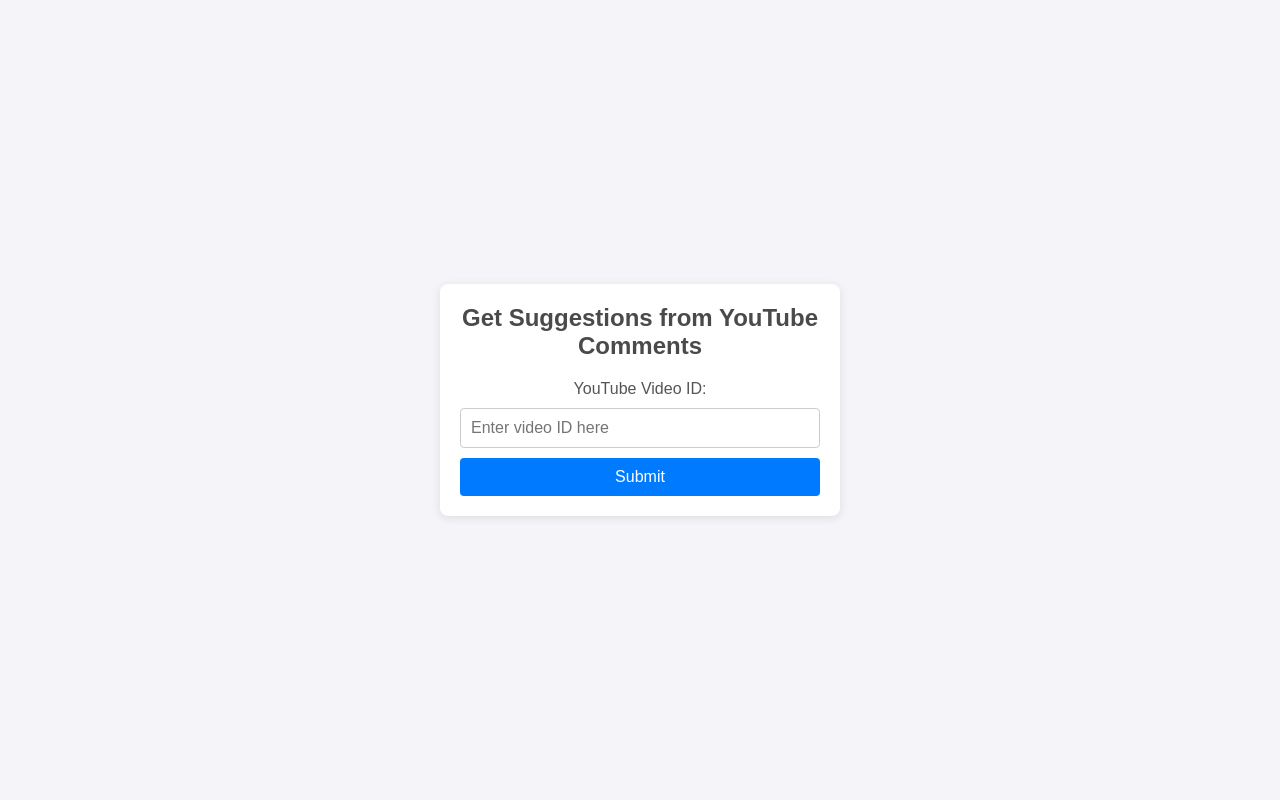
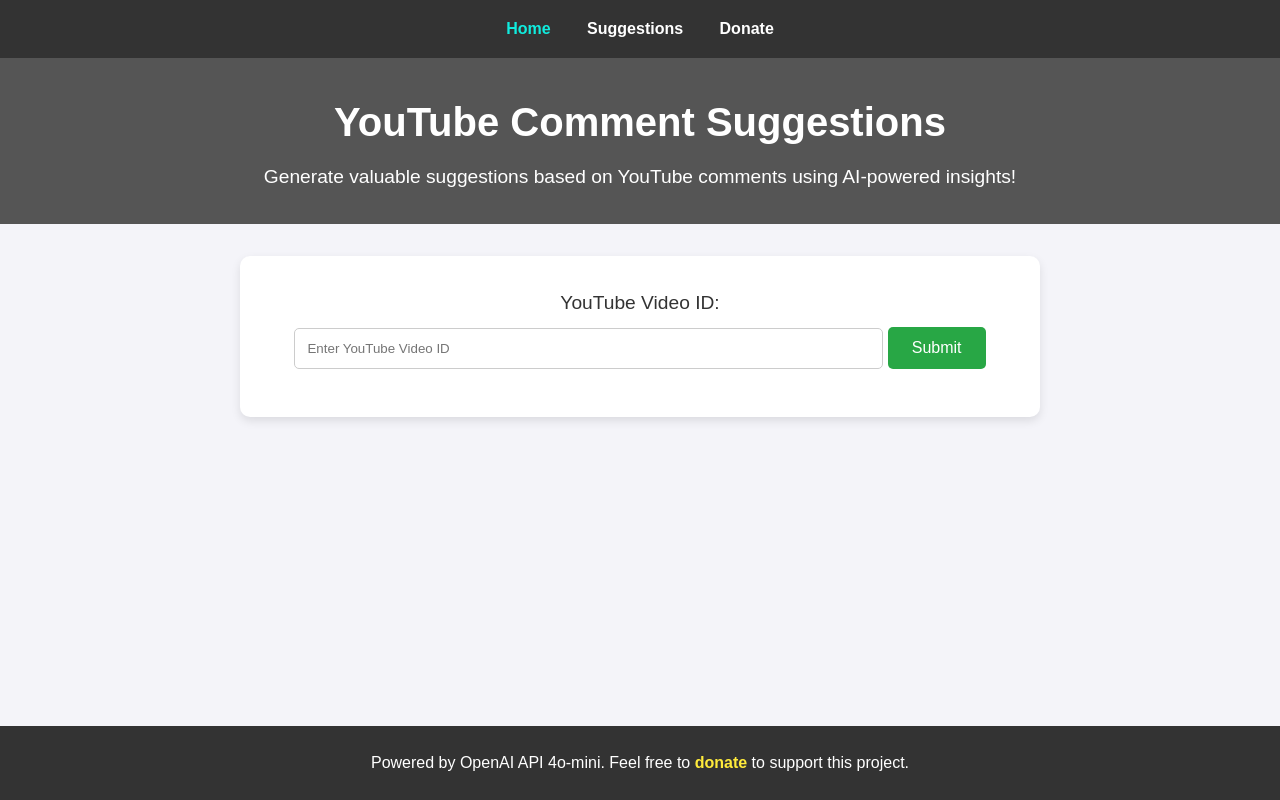
Before and after one commit to An4ikhun733r/Youtube_Comments_AI_Analytics, a Flask app: page / in a window 1280 px wide. Run offline with Flask 3, Linux system fonts and the light colour scheme.

Commit message:
improved ui

```diff
--- a/app.py
+++ b/app.py
@@ -3,6 +3,7 @@
 from flask import Flask, render_template, request
 import requests
 from dotenv import load_dotenv
+import markdown
 
 # Load environment variables from the .env file
 dotenv_path = os.path.join(os.path.dirname(__file__), 'keys.env')
@@ -27,10 +28,23 @@
 
     if dag_run_id:
         # Poll for the suggestions after triggering the DAG
-        suggestions = poll_for_suggestions(dag_run_id)
-        return render_template('suggestions.html', video_id=video_id, suggestions=suggestions)
+        raw_suggestions = poll_for_suggestions(dag_run_id)
+
+        # Convert Markdown to HTML
+        suggestions_html = markdown.markdown(raw_suggestions)
+
+        return render_template('suggestions.html', video_id=video_id, suggestions=suggestions_html)
     else:
         return render_template('error.html', message="Failed to trigger DAG.")
+
+
+@app.route('/donate')
+def donate():
+    return render_template('donate.html')
+
+@app.route('/suggestions')
+def suggestions():
+    return render_template('suggestions_info.html')
 
 def trigger_dag(video_id):
     url = f"{AIRFLOW_URL}/api/v1/dags/fetch_and_store_comments_from_video/dagRuns"
--- a/static/styles.css
+++ b/static/styles.css
@@ -1,91 +1,239 @@
+/* Global Styles */
 * {
-  box-sizing: border-box;
   margin: 0;
   padding: 0;
+  box-sizing: border-box;
   font-family: "Arial", sans-serif;
 }
 
 body {
   background-color: #f4f4f9;
   color: #333;
+  line-height: 1.6;
   display: flex;
-  justify-content: center;
-  align-items: center;
-  height: 100vh;
+  flex-direction: column;
+  min-height: 100vh;
 }
 
-.container {
-  background-color: #ffffff;
-  border-radius: 8px;
-  box-shadow: 0 2px 10px rgba(0, 0, 0, 0.1);
-  padding: 20px;
-  max-width: 400px;
-  width: 100%;
+nav {
+  background-color: #333;
+  padding: 1rem;
   text-align: center;
 }
 
-h1 {
-  margin-bottom: 20px;
-  font-size: 24px;
-  color: #4a4a4a;
+nav ul {
+  list-style: none;
 }
 
-.video-id-form {
-  display: flex;
-  flex-direction: column;
-  gap: 10px;
+nav ul li {
+  display: inline;
+  margin: 0 1rem;
 }
 
-label {
-  font-size: 16px;
-  color: #555;
+nav ul li a {
+  color: white;
+  text-decoration: none;
+  font-weight: bold;
 }
 
-input[type="text"] {
-  padding: 10px;
-  border: 1px solid #ccc;
-  border-radius: 4px;
-  font-size: 16px;
-  width: 100%;
+nav ul li a:hover {
+  text-decoration: underline;
 }
 
-input[type="text"]:focus {
+nav li a:hover,
+nav li a.active {
+  color: #10ecde;
+}
+
+/* Header */
+header {
+  background-color: #555;
+  color: white;
+  padding: 2rem 1rem;
+  text-align: center;
+  margin-bottom: 2rem;
+}
+
+header h1 {
+  font-size: 2.5rem;
+  margin-bottom: 0.5rem;
+}
+
+header p {
+  font-size: 1.2rem;
+}
+
+/* Content */
+.content {
+  flex: 1;
+  width: 80%;
+  max-width: 800px;
+  margin: 0 auto 2rem;
+}
+
+.form-box,
+.donate-options {
+  background-color: #fff;
+  padding: 2rem;
+  box-shadow: 0px 4px 10px rgba(0, 0, 0, 0.1);
+  border-radius: 10px;
+  text-align: center;
+}
+
+.form-box label {
+  font-size: 1.2rem;
+  margin-bottom: 0.5rem;
+  display: block;
+}
+
+.form-box input {
+  width: 80%;
+  padding: 0.75rem;
+  margin-bottom: 1rem;
+  border-radius: 5px;
+  border: 1px solid #ccc;
+}
+
+.form-box input:focus {
   border-color: #007bff;
   outline: none;
 }
 
-button {
-  padding: 10px;
-  background-color: #007bff;
-  color: #fff;
+.form-box button {
+  background-color: #28a745;
+  color: white;
+  padding: 0.75rem 1.5rem;
   border: none;
-  border-radius: 4px;
-  font-size: 16px;
+  border-radius: 5px;
   cursor: pointer;
+  font-size: 1rem;
 }
 
-button:hover {
+.form-box button:hover {
+  background-color: #218838;
+}
+
+/* Suggestions */
+.suggestions-header {
+  text-align: center;
+}
+
+.suggestions-box {
+  background-color: #f8f9fa;
+  padding-top: 4.5rem;
+  padding-bottom: 4.5rem;
+  padding-left: 10rem;
+  padding-right: 10rem;
+  border-radius: 10px;
+  box-shadow: 0px 4px 8px rgba(0, 0, 0, 0.1);
+  font-family: "Courier New", monospace;
+}
+
+pre {
+  white-space: pre-wrap; /* Preserve formatting and allow wrapping */
+  word-wrap: break-word; /* Handle long words */
+  background-color: #f1f1f1;
+  padding: 1em;
+  border-radius: 8px;
+  border: 1px solid #ccc;
+  font-size: 1em;
+  line-height: 1.5;
+  overflow-x: auto;
+}
+.back-btn {
+  display: inline-block;
+  margin-top: 1rem;
+  padding: 0.75rem 1.5rem;
+  background-color: #007bff;
+  color: white;
+  text-decoration: none;
+  border-radius: 5px;
+}
+
+.back-btn:hover {
   background-color: #0056b3;
 }
 
-.suggestions {
-  background-color: #f8f9fa;
-  border: 1px solid #e1e1e1;
-  border-radius: 4px;
-  padding: 10px;
-  margin: 20px 0;
-  white-space: pre-wrap; /* Ensures formatting is preserved */
-  overflow-wrap: break-word; /* Break long lines */
+/* Donate Options */
+.donate-options {
+  display: flex;
+  flex-direction: column;
+  gap: 2rem;
+  margin-top: 1rem;
 }
 
-.home-link {
-  display: inline-block;
-  margin-top: 10px;
-  text-decoration: none;
-  color: #007bff;
-  font-size: 16px;
+.donate-option {
+  background-color: #f9f9f9;
+  padding: 1.5rem;
+  border-radius: 8px;
+  box-shadow: 0px 2px 6px rgba(0, 0, 0, 0.1);
+  text-align: left;
 }
 
-.home-link:hover {
+.donate-option h3 {
+  margin-bottom: 0.5rem;
+  color: #333;
+}
+
+.donate-option p {
+  margin-bottom: 0.5rem;
+}
+
+.donate-button {
+  display: inline-block;
+  padding: 0.5rem 1rem;
+  background-color: #ffc107;
+  color: #333;
+  text-decoration: none;
+  border-radius: 5px;
+  font-weight: bold;
+}
+
+.donate-button:hover {
+  background-color: #e0a800;
+}
+
+/* Footer */
+footer {
+  background-color: #333;
+  color: white;
+  text-align: center;
+  padding: 1.5rem 0;
+  margin-top: auto;
+}
+
+footer p {
+  margin: 0;
+}
+
+footer p a {
+  color: #ffeb3b;
+  text-decoration: none;
+  font-weight: bold;
+}
+
+footer p a:hover {
   text-decoration: underline;
 }
+
+.button-container {
+  text-align: center; /* Center the button horizontally */
+  margin-top: 2rem; /* Add some space above the button */
+}
+
+.button {
+  display: inline-block; /* Makes the button behave like a block element */
+  padding: 0.75rem 1.5rem; /* Add padding for size */
+  background-color: #007bff; /* Change background color */
+  color: white; /* Text color */
+  text-decoration: none; /* Remove underline */
+  border-radius: 5px; /* Rounded corners */
+  font-size: 1rem; /* Font size */
+  transition: background-color 0.3s, transform 0.3s; /* Smooth transitions */
+  box-shadow: 0 4px 10px rgba(0, 0, 0, 0.1); /* Add shadow for depth */
+}
+
+.button:hover {
+  background-color: #0056b3; /* Darker background on hover */
+  transform: translateY(-2px); /* Slight lift effect on hover */
+}
--- a/templates/index.html
+++ b/templates/index.html
@@ -4,22 +4,47 @@
     <meta charset="UTF-8" />
     <meta name="viewport" content="width=device-width, initial-scale=1.0" />
     <title>YouTube Comment Suggestions</title>
-    <link rel="stylesheet" href="/static/styles.css" />
+    <link
+      rel="stylesheet"
+      href="{{ url_for('static', filename='styles.css') }}"
+    />
   </head>
   <body>
-    <div class="container">
-      <h1>Get Suggestions from YouTube Comments</h1>
-      <form action="/submit" method="post" class="video-id-form">
+    <nav>
+      <ul>
+        <li><a class="active" href="/">Home</a></li>
+        <li><a href="/suggestions">Suggestions</a></li>
+        <li><a href="/donate">Donate</a></li>
+      </ul>
+    </nav>
+
+    <header>
+      <h1>YouTube Comment Suggestions</h1>
+      <p>
+        Generate valuable suggestions based on YouTube comments using AI-powered
+        insights!
+      </p>
+    </header>
+
+    <section class="content">
+      <form action="/submit" method="post" class="form-box">
         <label for="video_id">YouTube Video ID:</label>
         <input
           type="text"
           id="video_id"
           name="video_id"
           required
-          placeholder="Enter video ID here"
+          placeholder="Enter YouTube Video ID"
         />
         <button type="submit">Submit</button>
       </form>
-    </div>
+    </section>
+
+    <footer>
+      <p>
+        Powered by OpenAI API 4o-mini. Feel free to <a href="#">donate</a> to
+        support this project.
+      </p>
+    </footer>
   </body>
 </html>
```
Also changed, not shown: templates/donate.html (added, +61 -0 lines), templates/error.html (added, +40 -0 lines), templates/suggestions.html (+30 -15 lines), templates/suggestions_info.html (added, +59 -0 lines), 1 other file.
